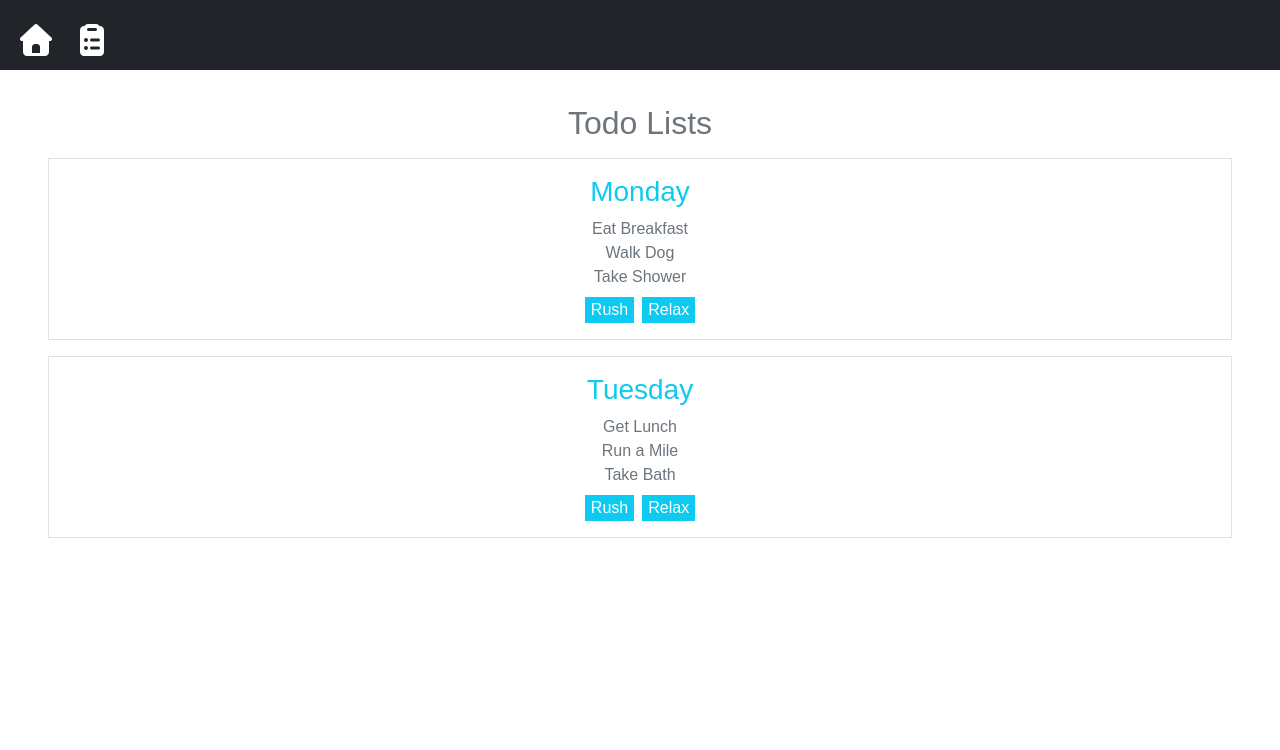
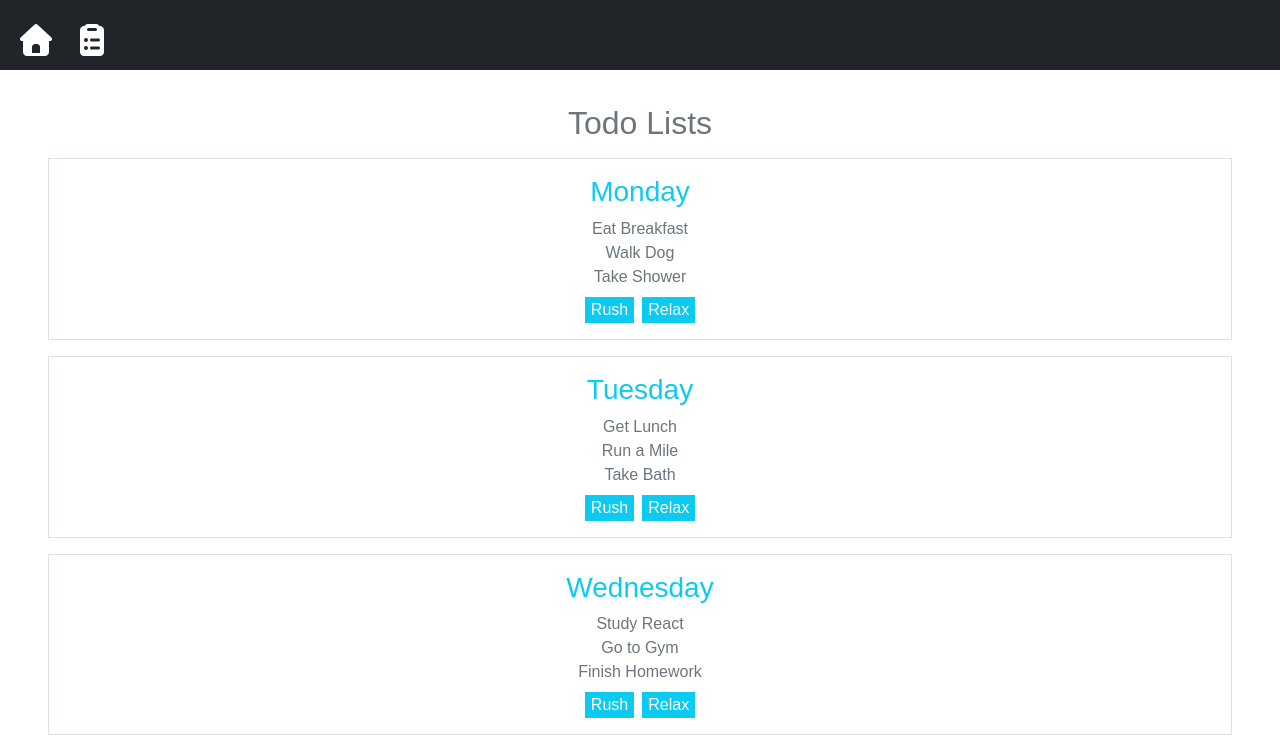
Before and after one commit to vyellanti3635/todo-app-v5, a React (Vite) app: page /allLists in a window 1280 px wide. Shown: the top 750 px of the page. Built offline with nearby package versions, Linux system fonts and the light colour scheme.

Commit message:
assignment submission

```diff
--- a/src/AllTodos.tsx
+++ b/src/AllTodos.tsx
@@ -3,55 +3,53 @@ import type { TodoItem } from "./TodoData";
 type AllTodosProps = {
   lists1: TodoItem[];
   lists2: TodoItem[];
+  lists3: TodoItem[];
+  lists4: TodoItem[];
+  lists5: TodoItem[];
+  lists6: TodoItem[];
+  lists7: TodoItem[];
   sortType: string;
   listNum: string;
   onSort: (listNum: TodoItem[], sortType: string) => void;
 };
 
 export default function AllTodos(props: AllTodosProps) {
-  const { lists1, lists2 } = props;
+  const { lists1, lists2, lists3, lists4, lists5, lists6, lists7 } = props;
+
+  const allLists: { label: string; items: TodoItem[] }[] = [
+    { label: "Monday", items: lists1 },
+    { label: "Tuesday", items: lists2 },
+    { label: "Wednesday", items: lists3 },
+    { label: "Thursday", items: lists4 },
+    { label: "Friday", items: lists5 },
+    { label: "Saturday", items: lists6 },
+    { label: "Sunday", items: lists7 },
+  ];
 
   return (
     <div className="text-center">
       <h2>Todo Lists</h2>
 
-      <div className="border mx-5 my-3 py-3">
-        <h3 className="text-info">Monday</h3>
-        {lists1.map((list1) => {
-          return <div key={list1.id}>{list1.text}</div>;
+      {allLists.map((day) => (
+        <div key={day.label} className="border mx-5 my-3 py-3">
+          <h3 className="text-info">{day.label}</h3>
+          {day.items.map((item) => {
+            return <div key={item.id}>{item.text}</div>;
           })}
           <button
             className="mx-1 mt-2 bg-info text-white border-0"
-          onClick={() => props.onSort(lists1, "asc")}
+            onClick={() => props.onSort(day.items, "asc")}
           >
             Rush
           </button>
           <button
             className="mx-1 mt-2 bg-info text-white border-0"
-          onClick={() => props.onSort(lists1, "desc")}
+            onClick={() => props.onSort(day.items, "desc")}
           >
             Relax
           </button>
         </div>
-
-      <div className="border mx-5 my-3 py-3">
-        <h3 className="text-info">Tuesday</h3>
-        {lists2.map((list2) => {
-          return <div key={list2.id}>{list2.text}</div>;
-        })}
-        <button
-          className="mx-1 mt-2 bg-info text-white border-0"
-          onClick={() => props.onSort(lists2, "asc")}
-        >
-          Rush
-        </button>
-        <button
-          className="mx-1 mt-2 bg-info text-white border-0"
-          onClick={() => props.onSort(lists2, "desc")}
-        >
-          Relax
-        </button>
-      </div>
+      ))}
     </div>
   );
 }
--- a/src/App.tsx
+++ b/src/App.tsx
@@ -45,6 +45,11 @@ class App extends Component<Record<string, never>, AppState> {
         <Nav
           lists1={this.state.TodoLists.TodoList1}
           lists2={this.state.TodoLists.TodoList2}
+          lists3={this.state.TodoLists.TodoList3}
+          lists4={this.state.TodoLists.TodoList4}
+          lists5={this.state.TodoLists.TodoList5}
+          lists6={this.state.TodoLists.TodoList6}
+          lists7={this.state.TodoLists.TodoList7}
           sortType={this.state.sortType}
           listNum={this.state.listNum}
           onSort={this.onSort}
--- a/src/Nav.tsx
+++ b/src/Nav.tsx
@@ -8,6 +8,11 @@ import type { TodoItem } from "./TodoData";
 type NavProps = {
   lists1: TodoItem[];
   lists2: TodoItem[];
+  lists3: TodoItem[];
+  lists4: TodoItem[];
+  lists5: TodoItem[];
+  lists6: TodoItem[];
+  lists7: TodoItem[];
   sortType: string;
   listNum: string;
   onSort: (listNum: TodoItem[], sortType: string) => void;
@@ -45,6 +50,11 @@ function Nav(props: NavProps) {
               <AllTodos
                 lists1={props.lists1}
                 lists2={props.lists2}
+                lists3={props.lists3}
+                lists4={props.lists4}
+                lists5={props.lists5}
+                lists6={props.lists6}
+                lists7={props.lists7}
                 sortType={props.sortType}
                 listNum={props.listNum}
                 onSort={props.onSort}
```
Lines whose indentation alone changed are shown as unchanged.
